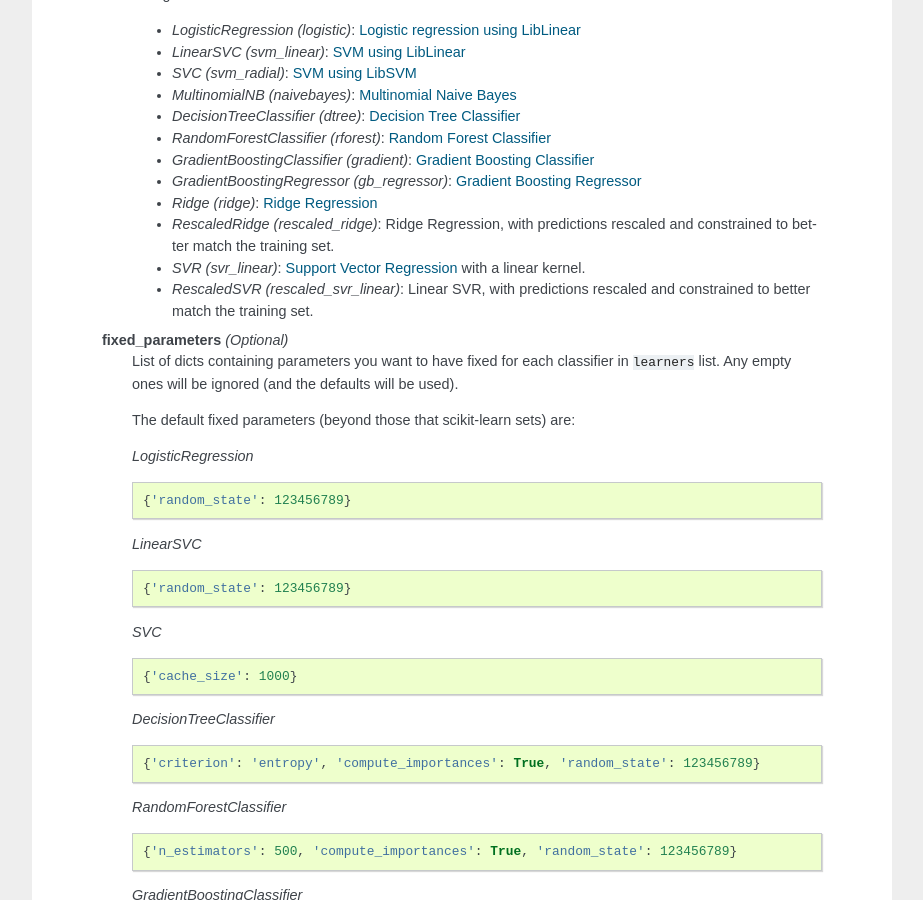
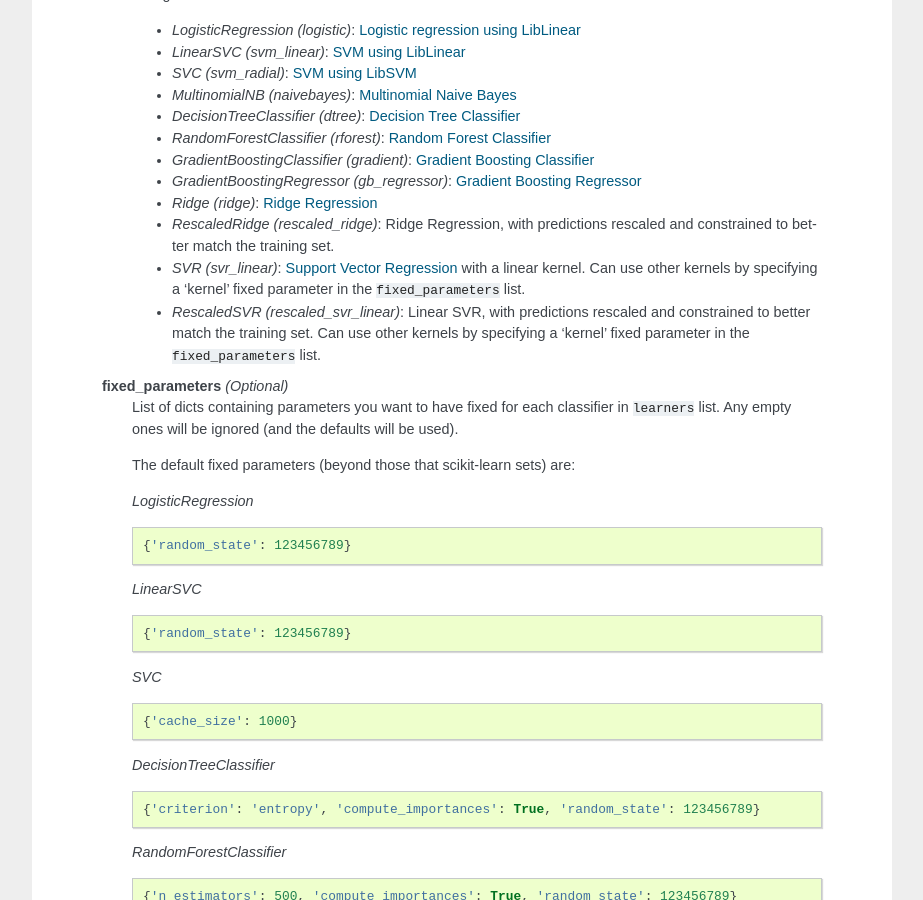
Before and after one commit to EducationalTestingService/skll, a Sphinx documentation site: the page built from doc/run_experiment.rst, in a window 1280 px wide and 900 px high, scrolled down 2244 px. Shown: the whole window, without its empty margins (198-1121 px from the left). Built offline with Sphinx 7.4.7, drawn with Linux system fonts in a browser that asks for light colours.

Commit message:
Slight refactoring of Learner._create_estimator to simplify adding new estimators, and make it so people can override the kernel for SVR and RescaledSVR.

```diff
--- a/doc/run_experiment.rst
+++ b/doc/run_experiment.rst
@@ -146,11 +146,15 @@
         *   *GradientBoostingClassifier (gradient)*: `Gradient Boosting Classifier <http://scikit-learn.org/stable/modules/generated/sklearn.ensemble.GradientBoostingClassifier.html#sklearn.ensemble.GradientBoostingClassifier>`_
         *   *GradientBoostingRegressor (gb_regressor)*: `Gradient Boosting Regressor <http://scikit-learn.org/stable/modules/generated/sklearn.ensemble.GradientBoostingRegressor.html#sklearn.ensemble.GradientBoostingRegressor>`_
         *   *Ridge (ridge)*: `Ridge Regression <http://scikit-learn.org/stable/modules/generated/sklearn.linear_model.RidgeClassifier.html#sklearn.linear_model.RidgeClassifier>`_
-        *   *RescaledRidge (rescaled_ridge)*: Ridge Regression, with predictions rescaled and
-            constrained to better match the training set.
-        *   *SVR (svr_linear)*: `Support Vector Regression <http://scikit-learn.org/stable/modules/generated/sklearn.svm.SVR.html#sklearn.svm.SVR>`_ with a linear kernel.
-        *   *RescaledSVR (rescaled_svr_linear)*: Linear SVR, with predictions rescaled and
-            constrained to better match the training set.
+        *   *RescaledRidge (rescaled_ridge)*: Ridge Regression, with predictions
+            rescaled and constrained to better match the training set.
+        *   *SVR (svr_linear)*: `Support Vector Regression <http://scikit-learn.org/stable/modules/generated/sklearn.svm.SVR.html#sklearn.svm.SVR>`_
+            with a linear kernel. Can use other kernels by specifying a 'kernel'
+            fixed parameter in the ``fixed_parameters`` list.
+        *   *RescaledSVR (rescaled_svr_linear)*: Linear SVR, with predictions
+            rescaled and constrained to better match the training set. Can use
+            other kernels by specifying a 'kernel' fixed parameter in the
+            ``fixed_parameters`` list.
 
     **fixed_parameters** *(Optional)*
         List of dicts containing parameters you want to have fixed for each
```
Also changed, not shown: 1 other file.
